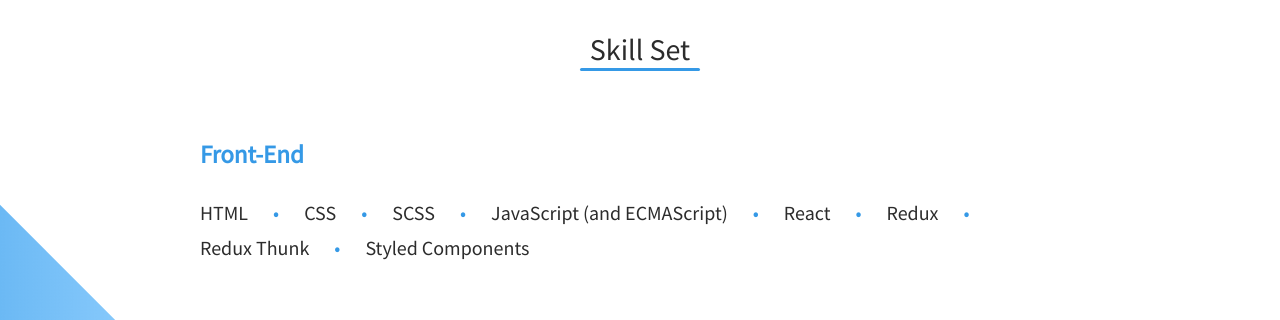
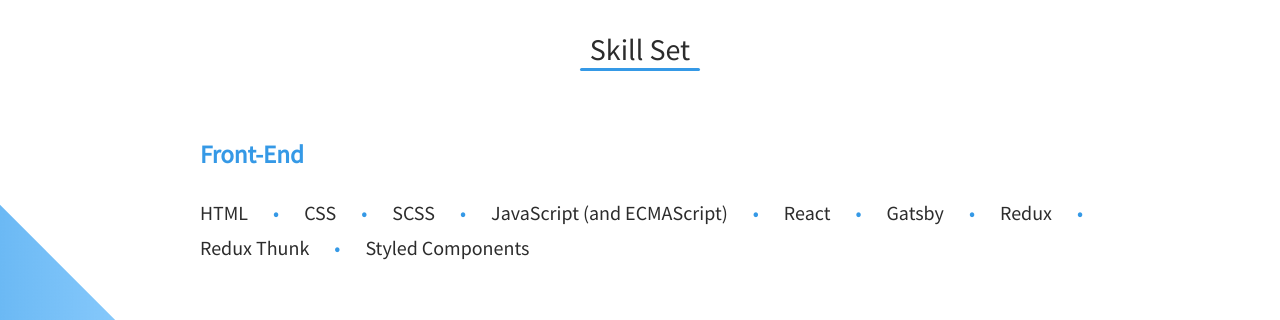
Before and after one commit to PiyushPawar17/website, a Next.js app: page / in a window 1280 px wide. Shown: the part 800-1120 px from the top of the page. Built offline with nearby package versions, Linux system fonts and the light colour scheme.

Commit message:
Added Gatsby :tada: and minor refactoring

```diff
--- a/components/SkillSet.js
+++ b/components/SkillSet.js
@@ -1,4 +1,29 @@
 import Fade from 'react-reveal/Fade';
+
+const skillsSections = [
+	{
+		sectionName: 'Front-End',
+		skills: [
+			'HTML',
+			'CSS',
+			'SCSS',
+			'JavaScript (and ECMAScript)',
+			'React',
+			'Gatsby',
+			'Redux',
+			'Redux Thunk',
+			'Styled Components'
+		]
+	},
+	{
+		sectionName: 'Back-End',
+		skills: ['Node.js', 'Express', 'REST API', 'MongoDB', 'Firebase', 'OAuth', 'JWT Authentication', 'Passport']
+	},
+	{
+		sectionName: 'Testing / Tools / Other Skills',
+		skills: ['Jest', 'Mocha', 'Chai', 'Supertest', 'Git', 'GitHub', 'Postman', 'UI Design', 'Adobe XD']
+	}
+];
 
 const SkillSet = () => (
 	<section className="skillset" id="skillset">
@@ -7,52 +32,20 @@
 				<h1 className="heading--primary heading--blue">Skill Set</h1>
 			</header>
 			<main className="skillset__skills">
-				<Fade bottom distance="20px" delay={0}>
-					<section className="skillset__skill-section">
-						<h2 className="heading--secondary text-blue">Front-End</h2>
-						<ul className="skillset__skills-list">
-							<li className="skillset__skill">HTML</li>
-							<li className="skillset__skill">CSS</li>
-							<li className="skillset__skill">SCSS</li>
-							<li className="skillset__skill">JavaScript &#40;and ECMAScript&#41;</li>
-							<li className="skillset__skill">React</li>
-							<li className="skillset__skill">Redux</li>
-							<li className="skillset__skill">Redux Thunk</li>
-							<li className="skillset__skill">Styled Components</li>
-						</ul>
-					</section>
-				</Fade>
-				<Fade bottom distance="20px" delay={250}>
-					<section className="skillset__skill-section">
-						<h2 className="heading--secondary text-blue">Back-End</h2>
-						<ul className="skillset__skills-list">
-							<li className="skillset__skill">Node.js</li>
-							<li className="skillset__skill">Express</li>
-							<li className="skillset__skill">REST API</li>
-							<li className="skillset__skill">MongoDB</li>
-							<li className="skillset__skill">Firebase</li>
-							<li className="skillset__skill">OAuth</li>
-							<li className="skillset__skill">JWT Authentication</li>
-							<li className="skillset__skill">Passport</li>
-						</ul>
-					</section>
-				</Fade>
-				<Fade bottom distance="20px" delay={250}>
-					<section className="skillset__skill-section">
-						<h2 className="heading--secondary text-blue">Testing &#47; Tools &#47; Other Skills</h2>
-						<ul className="skillset__skills-list">
-							<li className="skillset__skill">Jest</li>
-							<li className="skillset__skill">Mocha</li>
-							<li className="skillset__skill">Chai</li>
-							<li className="skillset__skill">Supertest</li>
-							<li className="skillset__skill">Git</li>
-							<li className="skillset__skill">GitHub</li>
-							<li className="skillset__skill">Postman</li>
-							<li className="skillset__skill">UI Design</li>
-							<li className="skillset__skill">Adobe XD</li>
-						</ul>
-					</section>
-				</Fade>
+				{skillsSections.map((section, i) => (
+					<Fade key={section.sectionName} bottom distance="20px" delay={i * 250}>
+						<section className="skillset__skill-section">
+							<h2 className="heading--secondary text-blue">{section.sectionName}</h2>
+							<ul className="skillset__skills-list">
+								{section.skills.map(skill => (
+									<li key={skill} className="skillset__skill">
+										{skill}
+									</li>
+								))}
+							</ul>
+						</section>
+					</Fade>
+				))}
 			</main>
 		</div>
 		<div className="box box--left box--blue" />
--- a/pages/index.js
+++ b/pages/index.js
@@ -15,7 +15,10 @@
 			<meta charSet="utf-8" />
 			<title>Piyush Pawar</title>
 			<meta name="viewport" content="initial-scale=1.0, width=device-width, shrink-to-fit=no" />
-			<meta name="description" content="Front-end Developer who loves to work with React with knowledge of Node.js and MongoDB and can design delightful User Interfaces." />
+			<meta
+				name="description"
+				content="Front-end Developer who loves to work with React with knowledge of Node.js and MongoDB and can design delightful User Interfaces."
+			/>
 
 			<link rel="shortcut icon" type="image/x-icon" href="/static/favicon.ico" />
 
```
Also changed, not shown: 1 other file (tests, documents, lock files or other folders).
